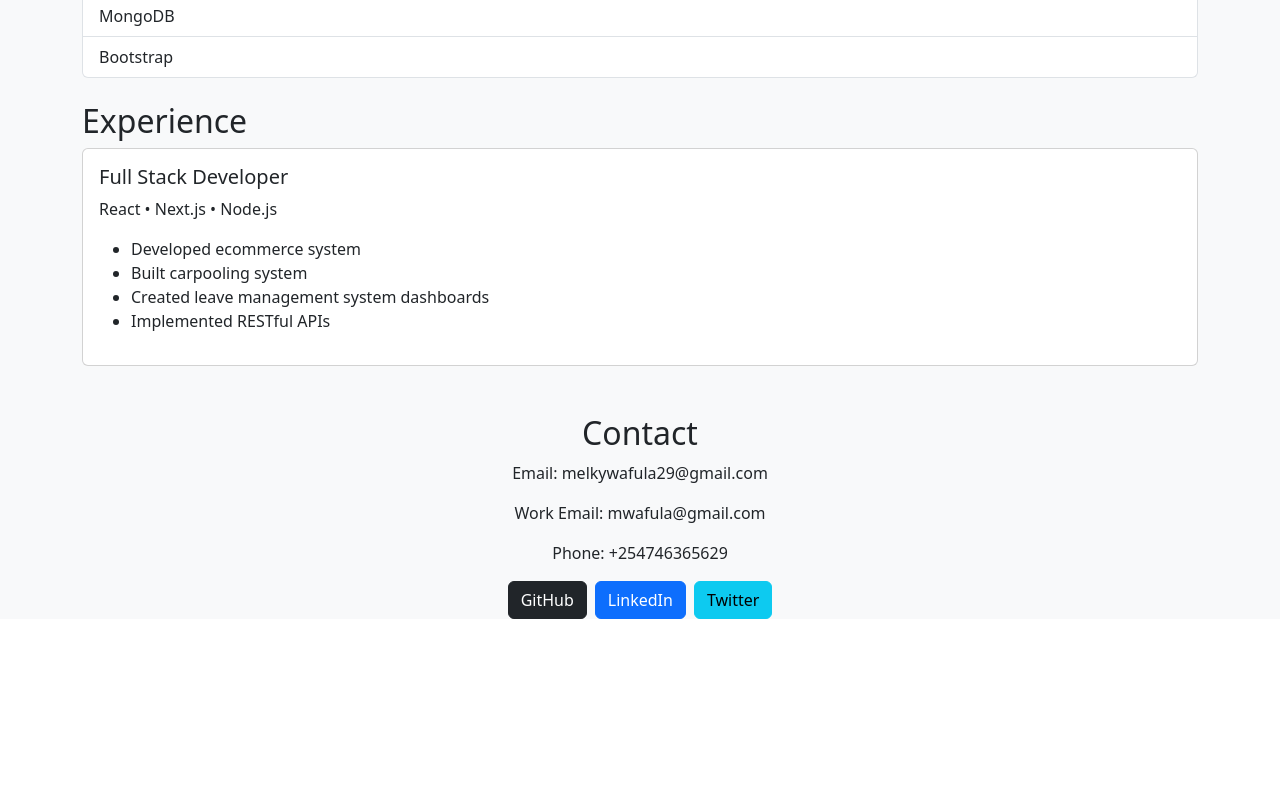
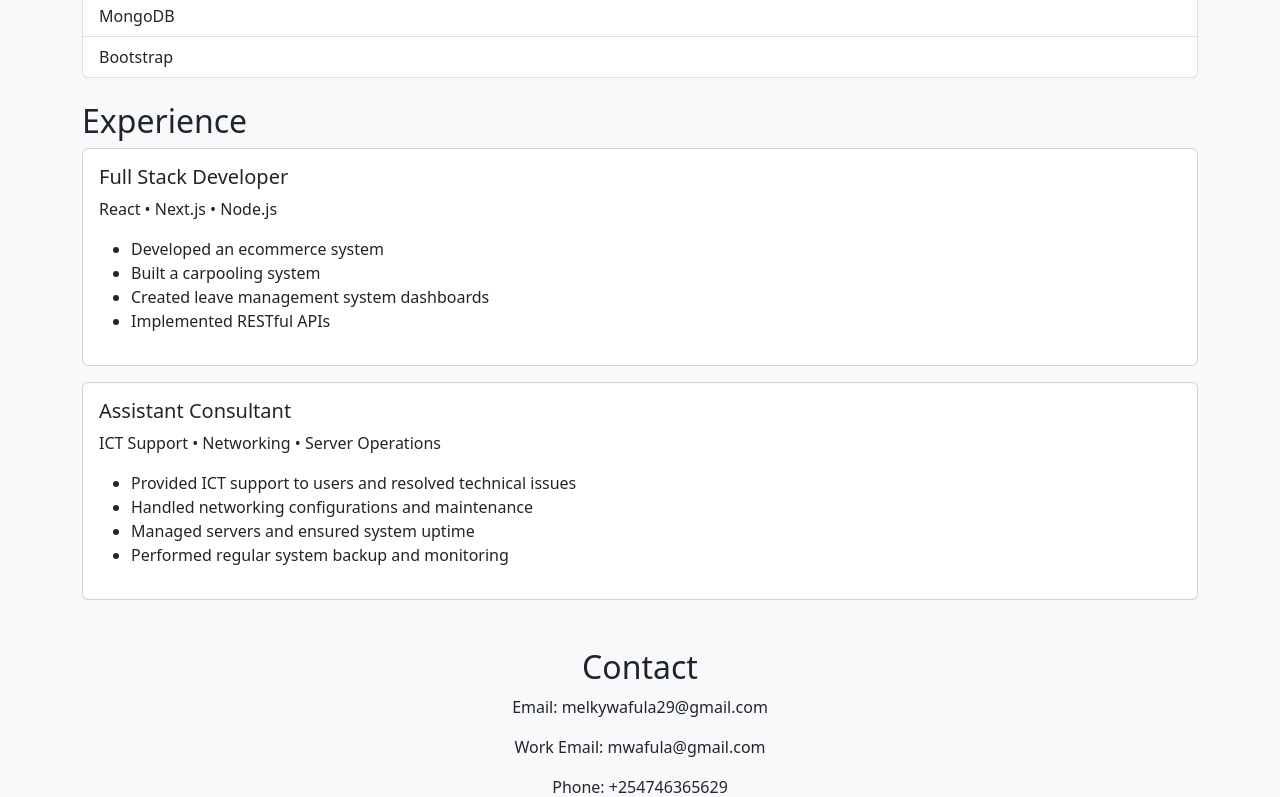
Before and after one commit to Melkzedk/my-resume, a React (Create React App) app: page / in a window 1280 px wide. Shown: the part 617-1414 px from the top of the page. Before the commit the page ends 1284 px from the top, so only its background shows below. Built offline with nearby package versions, Linux system fonts and the light colour scheme.

Commit message:
small changes

```diff
--- a/src/components/Experience.js
+++ b/src/components/Experience.js
@@ -11,15 +11,30 @@ export default function Experience() {
     >
       <h2>Experience</h2>
 
+      {/* Full Stack Developer */}
       <div className="card mb-3">
         <div className="card-body">
           <h5 className="card-title">Full Stack Developer</h5>
           <p className="card-text">React • Next.js • Node.js</p>
           <ul>
-            <li>Developed ecommerce system</li>
-            <li>Built carpooling system</li>
+            <li>Developed an ecommerce system</li>
+            <li>Built a carpooling system</li>
             <li>Created leave management system dashboards</li>
             <li>Implemented RESTful APIs</li>
+          </ul>
+        </div>
+      </div>
+
+      {/* Assistant Consultant */}
+      <div className="card mb-3">
+        <div className="card-body">
+          <h5 className="card-title">Assistant Consultant</h5>
+          <p className="card-text">ICT Support • Networking • Server Operations</p>
+          <ul>
+            <li>Provided ICT support to users and resolved technical issues</li>
+            <li>Handled networking configurations and maintenance</li>
+            <li>Managed servers and ensured system uptime</li>
+            <li>Performed regular system backup and monitoring</li>
           </ul>
         </div>
       </div>
```
